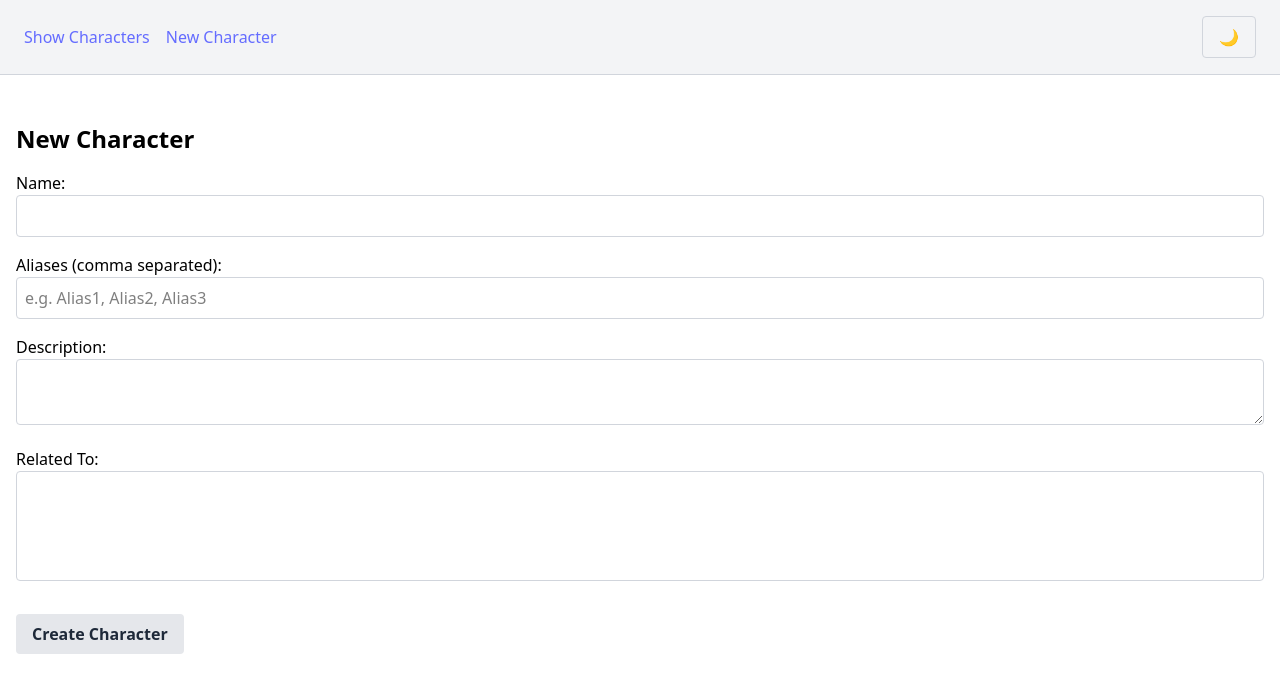
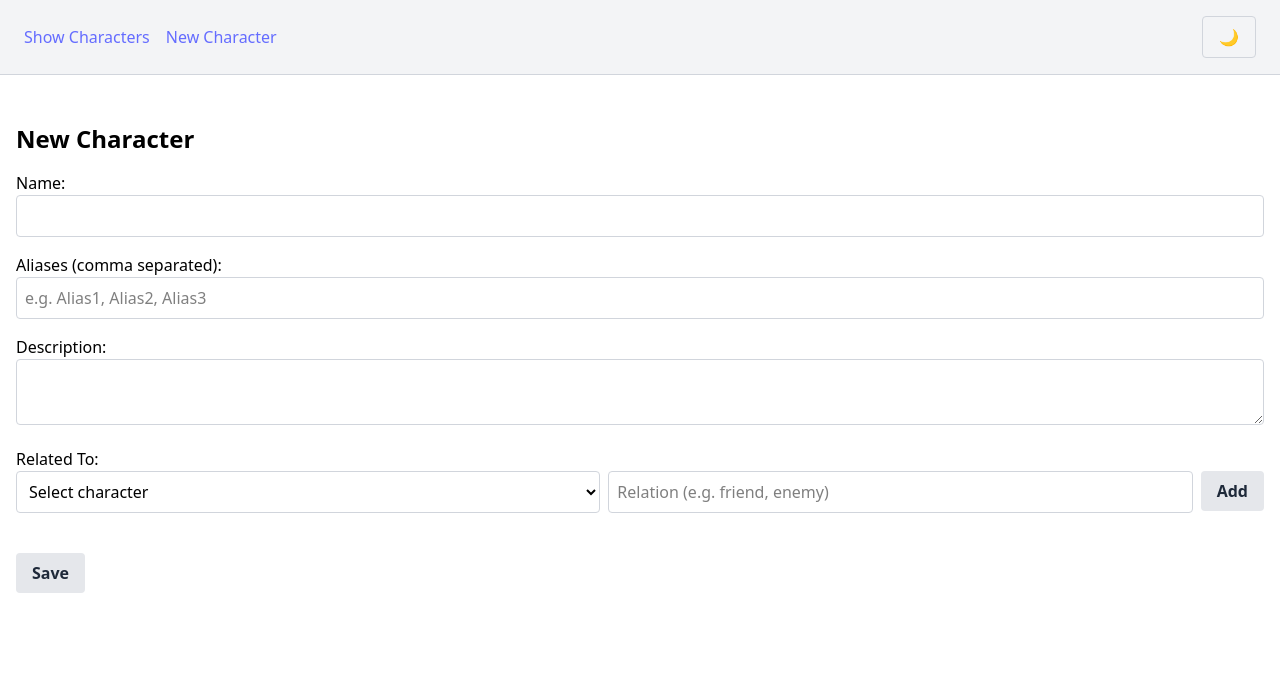
Before and after one commit to hamidmayeli/character-tracker, a React (Vite) app: page /character in a window 1280 px wide. Shown: the top 692 px of the page. Built offline with nearby package versions, Linux system fonts and the light colour scheme.

Commit message:
Inhance relation

```diff
--- a/src/pages/NewCharacter.tsx
+++ b/src/pages/NewCharacter.tsx
@@ -6,7 +6,7 @@ const initialState = {
   name: '',
   aliases: '',
   description: '',
-  relatedTo: [] as string[],
+  relatedTo: [] as { characterId: string; relation: string }[],
 };
 
 function NewCharacter() {
@@ -26,22 +26,36 @@ function NewCharacter() {
           name: found.name,
           aliases: found.aliases.join(', '),
           description: found.description,
-          relatedTo: found.relatedTo,
+          relatedTo: found.relatedTo || [],
         });
         setEditMode(true);
       }
     }
   }, [id]);
 
-  const handleChange = (e: React.ChangeEvent<HTMLInputElement | HTMLTextAreaElement | HTMLSelectElement>) => {
+  const handleChange = (e: React.ChangeEvent<HTMLInputElement | HTMLTextAreaElement>) => {
     const { name, value } = e.target;
-    if (name === 'relatedTo') {
-      const options = (e.target as HTMLSelectElement).selectedOptions;
-      const selected = Array.from(options).map(opt => opt.value);
-      setCharacter((prev) => ({ ...prev, relatedTo: selected }));
-    } else {
-      setCharacter((prev) => ({ ...prev, [name]: value }));
+    setCharacter((prev) => ({ ...prev, [name]: value }));
+  };
+
+  // Add related character
+  const [relatedId, setRelatedId] = useState('');
+  const [relation, setRelation] = useState('');
+  const handleAddRelated = () => {
+    if (relatedId && relation) {
+      setCharacter((prev) => ({
+        ...prev,
+        relatedTo: [...prev.relatedTo, { characterId: relatedId, relation }],
+      }));
+      setRelatedId('');
+      setRelation('');
     }
+  };
+  const handleRemoveRelated = (index: number) => {
+    setCharacter((prev) => ({
+      ...prev,
+      relatedTo: prev.relatedTo.filter((_, i) => i !== index),
+    }));
   };
 
   const handleSubmit = (e: React.FormEvent) => {
@@ -50,16 +64,10 @@ function NewCharacter() {
       ...character,
       id: editMode && id ? id : '',
       aliases: character.aliases.split(',').map(a => a.trim()).filter(a => a),
+      relatedTo: character.relatedTo,
     };
-    if (editMode && id) {
-      // Update character
-      const updated = allCharacters.map(c => c.id === id ? newCharacter : c);
-      localStorage.setItem('characters', JSON.stringify(updated));
-      alert('Character updated!');
-    } else {
-      storage.saveCharacter(newCharacter);
-      alert('Character created!');
-    }
+
+    storage.saveCharacter(newCharacter);
     setCharacter(initialState);
     setAllCharacters(storage.getCharacters());
     navigate('/');
@@ -90,23 +98,37 @@ function NewCharacter() {
         </div>
         <div>
           <label htmlFor="relatedTo">Related To:</label>
-          <select
-            id="relatedTo"
-            name="relatedTo"
-            title="Select related characters"
-            multiple
-            value={character.relatedTo}
-            onChange={handleChange}
-            style={{ minWidth: '200px', minHeight: '40px' }}
-          >
-            {allCharacters
-              .filter(c => c.id !== character.id)
-              .map(c => (
+          <div className="flex gap-2 mb-2">
+            <select
+              id="relatedId"
+              value={relatedId}
+              onChange={e => setRelatedId(e.target.value)}
+              title="Select character"
+            >
+              <option value="">Select character</option>
+              {allCharacters.map(c => (
                 <option key={c.id} value={c.id}>{c.name}</option>
               ))}
-          </select>
+            </select>
+            <input
+              type="text"
+              value={relation}
+              onChange={e => setRelation(e.target.value)}
+              placeholder="Relation (e.g. friend, enemy)"
+              title="Enter relation"
+            />
+            <div><button type="button" onClick={handleAddRelated}>Add</button></div>
+          </div>
+          <ul>
+            {character.relatedTo.map((rel, idx) => (
+              <li key={idx} className="flex gap-2 items-center">
+                <span>{allCharacters.find(c => c.id === rel.characterId)?.name || rel.characterId} ({rel.relation})</span>
+                <button type="button" onClick={() => handleRemoveRelated(idx)}>Remove</button>
+              </li>
+            ))}
+          </ul>
         </div>
-        <button type="submit" className="mt-4">Create Character</button>
+        <button type="submit" className="mt-4">Save</button>
       </form>
     </div>
   );
--- a/src/pages/ShowCharacters.tsx
+++ b/src/pages/ShowCharacters.tsx
@@ -59,12 +59,21 @@ function ShowCharacters() {
           {selected.aliases.length > 0 && <p className="mb-1"><span className="font-semibold">Aliases:</span> {selected.aliases.join(', ')}</p>}
           <p className="mb-1"><span className="font-semibold">Description:</span> {selected.description || 'No description.'}</p>
           {selected.relatedTo.length > 0 && (
-            <p className="mb-1"><span className="font-semibold">Related To:</span> {selected.relatedTo.map(id => {
-              const rel = characters.find(c => c.id === id);
-              return rel ? rel.name : id;
-            }).join(', ')}</p>
+            <div className="mb-1">
+              <span className="font-semibold">Related To:</span>
+              <ul className="list-disc ml-6">
+                {selected.relatedTo.map((rel, idx) => {
+                  const relChar = characters.find(c => c.id === rel.characterId);
+                  return (
+                    <li key={idx}>
+                      {relChar ? relChar.name : rel.characterId} ({rel.relation})
+                    </li>
+                  );
+                })}
+              </ul>
+            </div>
           )}
-          <div>
+          <div className="flex gap-2">
             <button
                 onClick={() => navigate(`/character/${selected.id}`)}
             >
```
Also changed, not shown: src/types.d.ts (+6 -1 lines).
